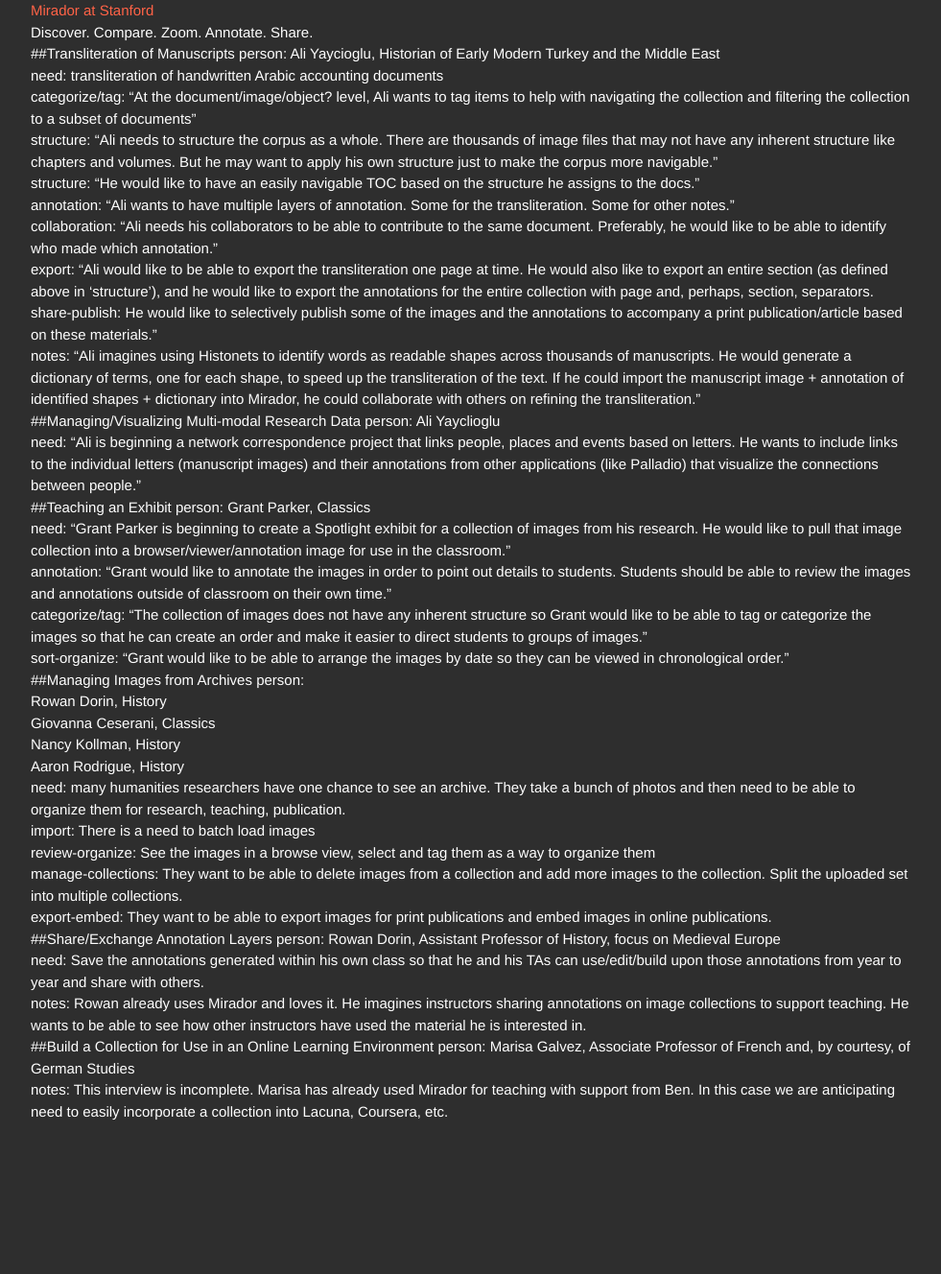
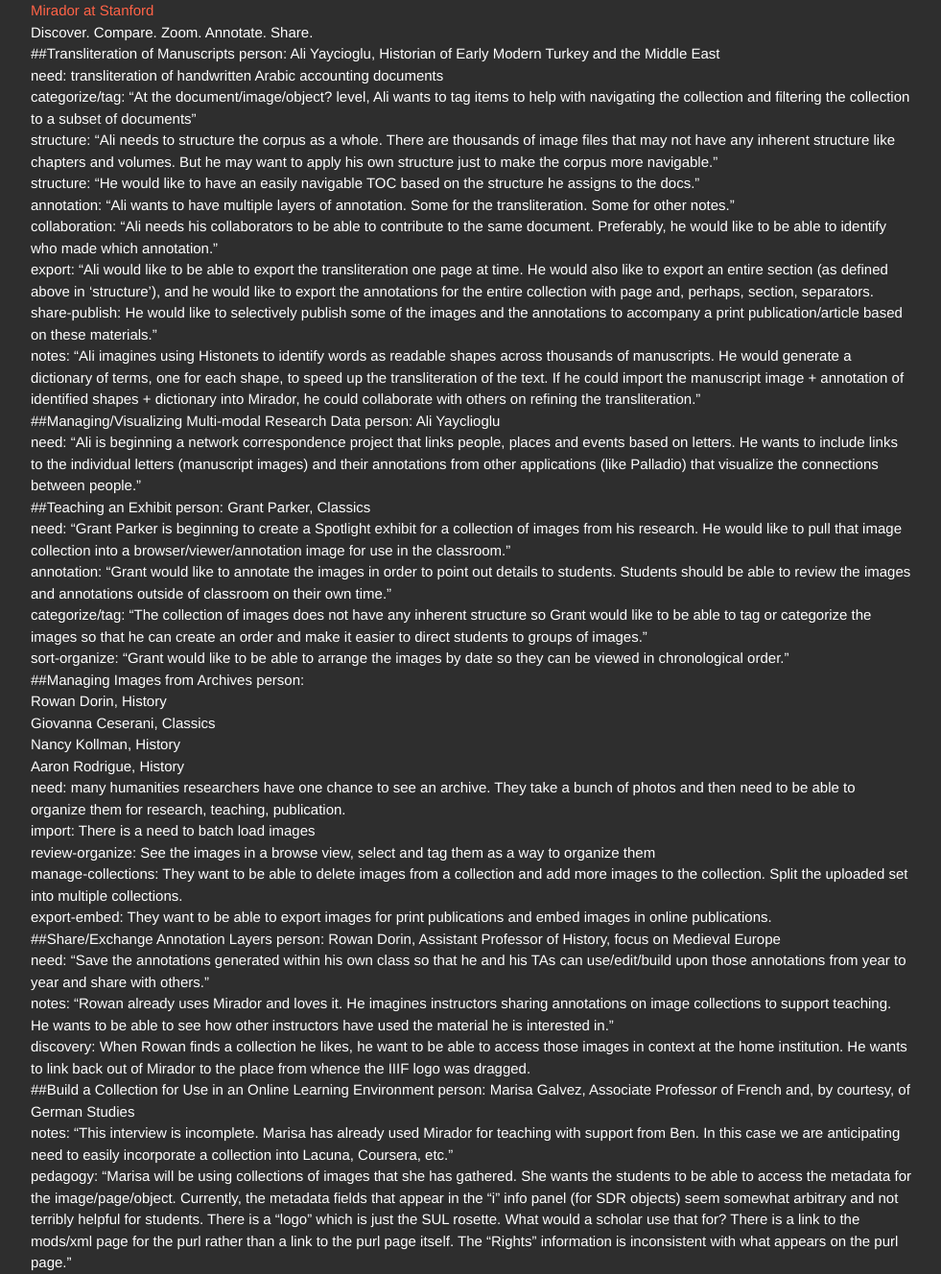
Before and after one commit to sul-dlss-deprecated/mirador_sul, a Jekyll site: the page built from personas/index.md, in a window 1280 px wide. Shown: the whole page at 96% size, without its empty margins (148-1129 px from the left). Built offline with Jekyll 4.4.1, drawn with Linux system fonts in a browser that asks for light colours; before the commit the page ends 1170 px from its top, so only the background shows below that.

Commit message:
Update index.md

```diff
--- a/personas/index.md
+++ b/personas/index.md
@@ -61,11 +61,15 @@ layout: default
 ##Share/Exchange Annotation Layers
   **person:** Rowan Dorin, Assistant Professor of History, focus on Medieval Europe
 
-  **need:** Save the annotations generated within his own class so that he and his TAs can use/edit/build upon those annotations from year to year and share with others.
+  **need:** "Save the annotations generated within his own class so that he and his TAs can use/edit/build upon those annotations from year to year and share with others."
 
-  **notes:** Rowan already uses Mirador and loves it. He imagines instructors sharing annotations on image collections to support teaching. He wants to be able to see how other instructors have used the material he is interested in.
+  **notes:** "Rowan already uses Mirador and loves it. He imagines instructors sharing annotations on image collections to support teaching. He wants to be able to see how other instructors have used the material he is interested in."
+
+  **discovery:** When Rowan finds a collection he likes, he want to be able to access those images in context at the home institution. He wants to link back out of Mirador to the place from whence the IIIF logo was dragged.
 
 ##Build a Collection for Use in an Online Learning Environment
   **person:** Marisa Galvez, Associate Professor of French and, by courtesy, of German Studies
 
-  **notes:** This interview is incomplete. Marisa has already used Mirador for teaching with support from Ben. In this case we are anticipating need to easily incorporate a collection into Lacuna, Coursera, etc.
+  **notes:** "This interview is incomplete. Marisa has already used Mirador for teaching with support from Ben. In this case we are anticipating need to easily incorporate a collection into Lacuna, Coursera, etc."
+
+  **pedagogy:** "Marisa will be using collections of images that she has gathered. She wants the students to be able to access the metadata for the image/page/object. Currently, the metadata fields that appear in the "i" info panel (for SDR objects) seem somewhat arbitrary and not terribly helpful for students. There is a "logo" which is just the SUL rosette. What would a scholar use that for? There is a link to the mods/xml page for the purl rather than a link to the purl page itself. The "Rights" information is inconsistent with what appears on the purl page."
```
